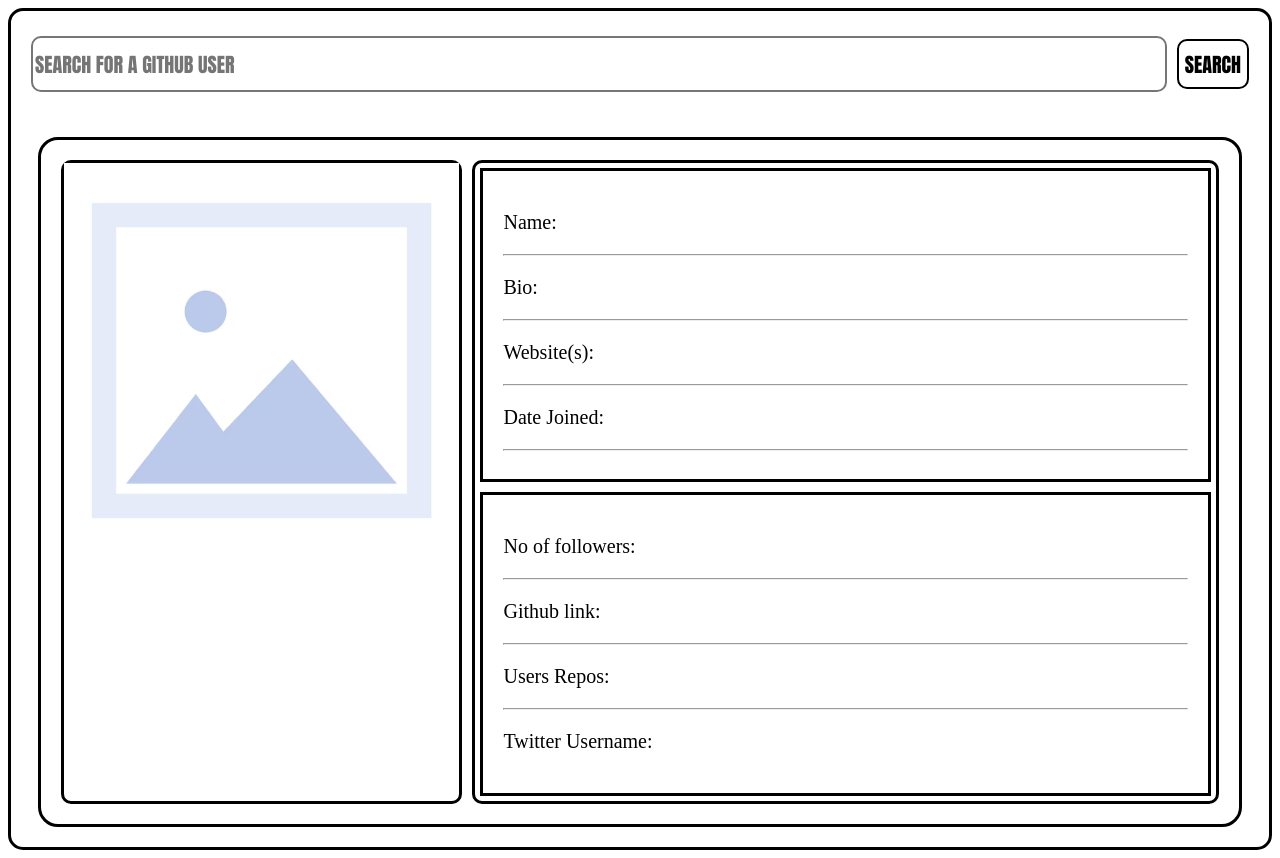
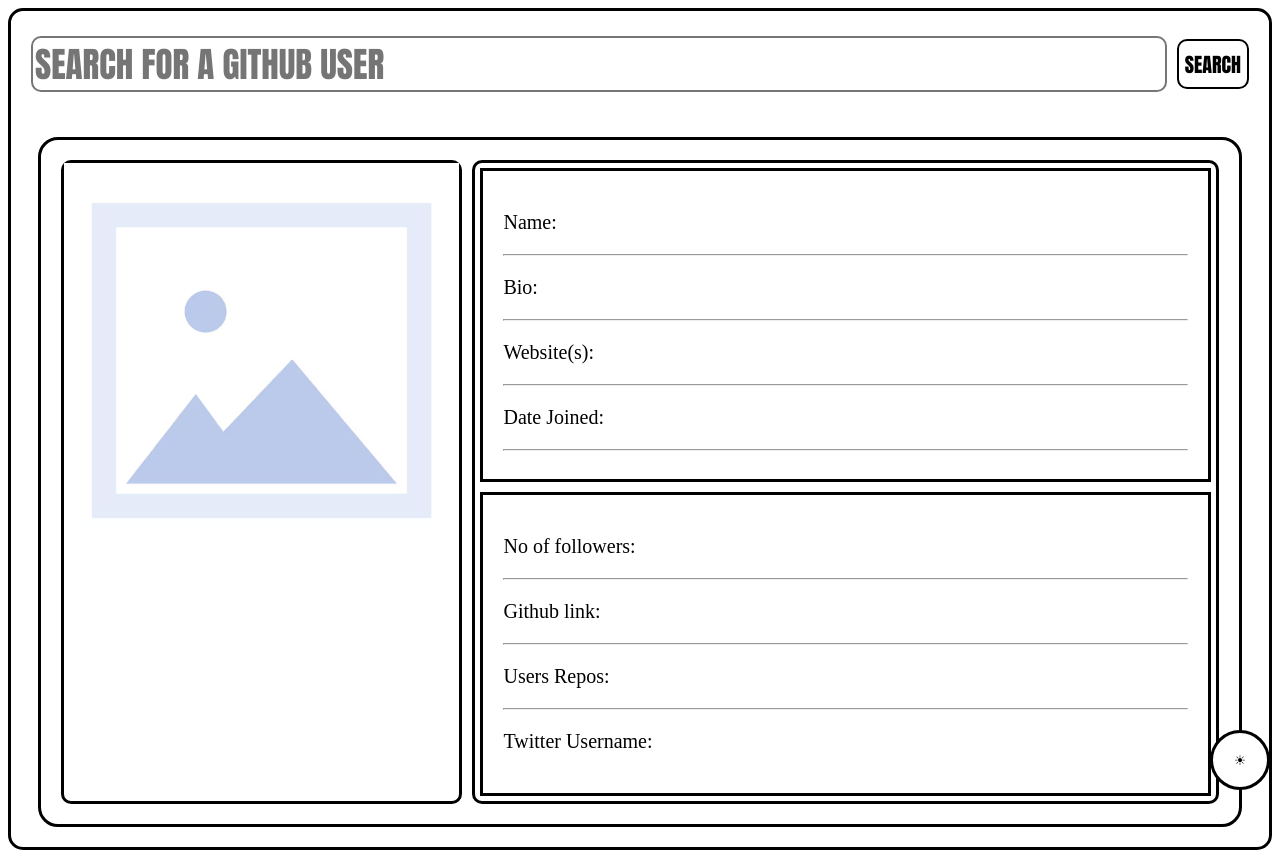
Before and after one commit to Brianali-codes/GITHUB-SEARCHER, a plain HTML site: page index.html in a window 1280 px wide. Both pictures are taken after a click on the button "START". Drawn offline with Linux system fonts and the light colour scheme; a web font is replaced by a local one.

Commit message:
added dark mode, cause why not.

```diff
--- a/index.html
+++ b/index.html
@@ -8,8 +8,9 @@
     <link rel="stylesheet" href="style.css">
 </head>
 
-<body class="bg">
+<body id="bg" style="background-color: white;">
     <div id="MAIN">
+            <button id="change-color" onclick="darkMode()">☀</button>
         <div class="content" style="padding: 20px;height: fit-content;;justify-content: center;align-items: center;">
 
             <div class="searcherDIV" id="BAR1">
--- a/index.js
+++ b/index.js
@@ -1,6 +1,5 @@
 
 function refreshScreen() {
-    let screen = document.getElementById("GPS")
     let LP = document.getElementById("FIRST")
     let bar = document.getElementById("BAR1")
 
@@ -9,6 +8,7 @@ function refreshScreen() {
 
 }
 async function fetchuserInfo() {
+
     let response;
     let USER = document.getElementById("display").value
 
@@ -19,7 +19,7 @@ async function fetchuserInfo() {
     try {
         const json = await response.json();
 
-        if (json.name === undefined && json.login === undefined || USER === " " || USER === "null" ) {
+        if (json.name === undefined && json.login === undefined || USER === " " || USER === "null") {
             window.alert("Please input a github username!")
         }
         else {
@@ -30,8 +30,8 @@ async function fetchuserInfo() {
             document.getElementById("user-link").textContent = `Users Github : ${json.html_url}`
             document.getElementById("user-repos").textContent = `Users number of Repositories : ${json.public_repos}`
             document.getElementById("user-image").src = json.avatar_url
-            document.getElementById("users-twitter").textContent =  `Users Twitter : ${json.twitter_username}`
-            document.getElementById("user-joined").textContent =  `User Joined on : ${json.created_at}`
+            document.getElementById("users-twitter").textContent = `Users Twitter : ${json.twitter_username}`
+            document.getElementById("user-joined").textContent = `User Joined on : ${json.created_at}`
         }
     }
     catch (error) {
@@ -40,3 +40,20 @@ async function fetchuserInfo() {
 
 
 }
+function darkMode() {
+    let color = document.getElementById("bg");
+    let colorbtn = document.getElementById("change-color"); // Update the ID to match
+
+
+    // Correct the comparison operator (use `==` instead of `=` for comparison)
+    if (color.style.backgroundColor == "white") {
+        color.style.backgroundColor = "gray";
+        colorbtn.textContent = "☾";
+    }
+    else {
+        color.style.backgroundColor = "white";
+        colorbtn.textContent = "☀";
+    }
+}
+
+// Fix the `addEventListener` method call
--- a/style.css
+++ b/style.css
@@ -23,8 +23,8 @@
     border-style: solid;
     gap: 40px;
 }
-.bg{
-    background-color: rgb(255, 255, 255);
+#bg{
+    background-color: white;
 }
 .img{
     width: 30px;
@@ -154,17 +154,10 @@
     flex-direction: column;
     width: 100%;
 }
-
-/*--darkmode{
-    background-color :black;
-    border-color : white
-    color:white;
-}
-*/
 #display{
     font-family: Impact, Haettenschweiler, 'Arial Narrow Bold', sans-serif;
-    font-size: 20px;
-    background-color: transparent;
+    font-size: 35px;
+    color: greenyellow;
 }
 
 @media (max-width: 600px) {
@@ -175,3 +168,19 @@
       align-items: center;
     }
   }
+#change-color{
+    background-color: rgb(255, 255, 255);
+    height: 60px;
+    width:60px;
+    position: fixed;
+    border: solid;
+    top: 1;
+    bottom: 10px;
+    left: 1;
+    right: 10px;
+    border-radius: 30px;
+}
+#change-color:hover{
+    background-color: gray;
+    cursor: pointer;
+}
```
